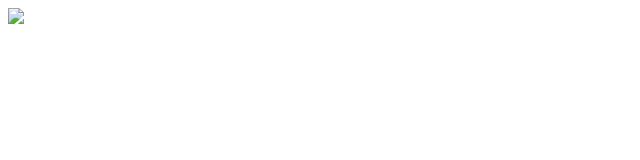
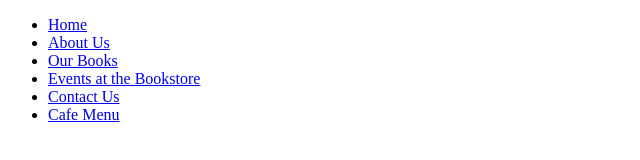
Before and after one commit to olmedocr-university/gvsu-cis238-project, a plain HTML site: page index.html in a window 1280 px wide. Shown: the whole page, without its empty margins (0-640 px from the left). Drawn offline with Linux system fonts and the light colour scheme.

Commit message:
Update index.html

```diff
--- a/index.html
+++ b/index.html
@@ -9,7 +9,20 @@
 </head>
 <body>
 	<div id="wrapper">
-		<img src="images/">
+		<nav>
+			<ul>
+				<li><a href="index.html">Home</a></li>
+				<li><a href="about.html">About Us</a></li>
+				<li><a href="books.html">Our Books</a></li>
+				<li><a href="events.html">Events at the Bookstore</a></li>
+				<li><a href="contact.html">Contact Us</a></li>
+				<li><a href="cafemenu.html">Cafe Menu</a></li>
+			</ul>
+		</nav>
+
+		<header>
+
+		</header>
 	</div>
 </body>
 </html>
```
